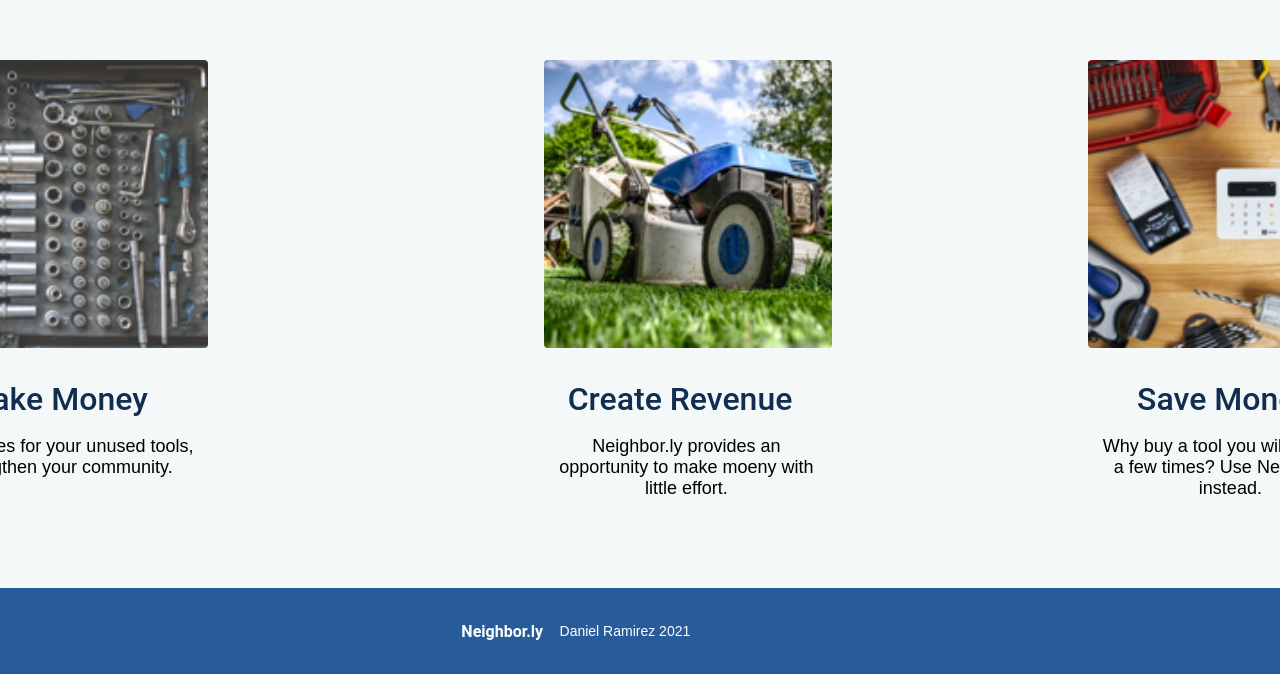
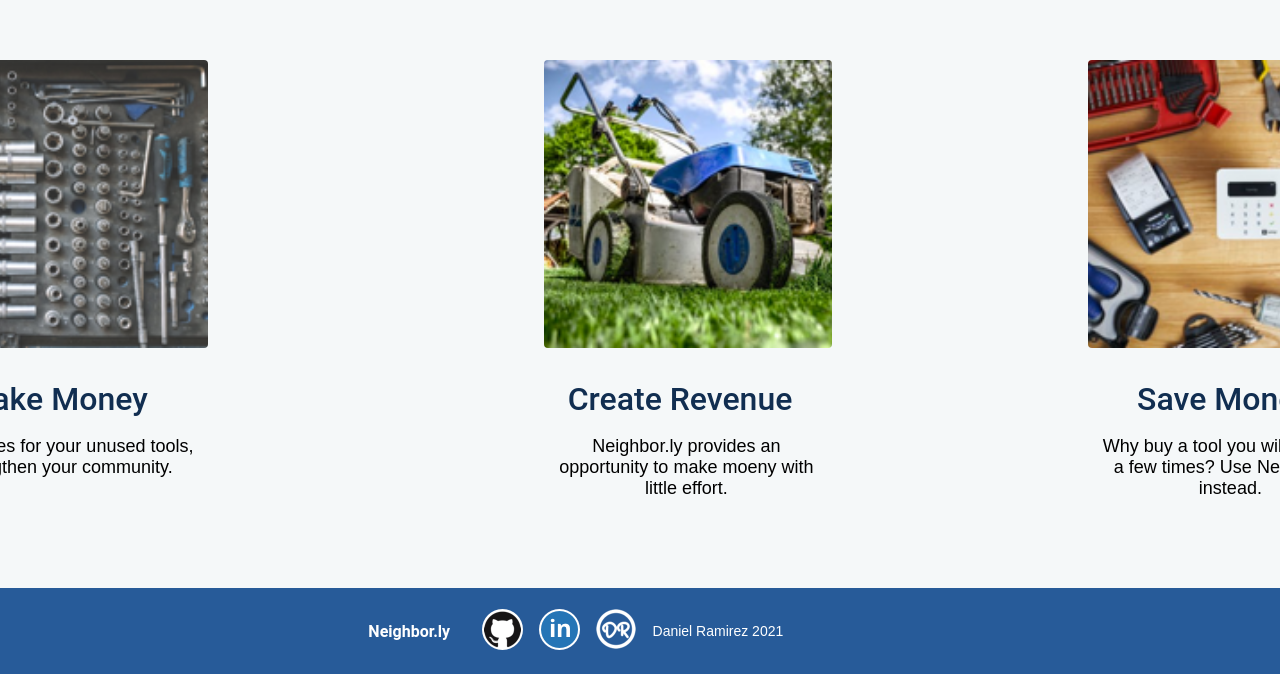
Before and after one commit to dantheman491/Neighbor.ly, a React (Create React App) app in the folder client/: page / in a window 1280 px wide. Shown: the part 692-1366 px from the top of the page. Built offline with nearby package versions, Linux system fonts and the light colour scheme.

Commit message:
added assets

```diff
--- a/client/src/components/shared/Footer/Footer.css
+++ b/client/src/components/shared/Footer/Footer.css
@@ -17,13 +17,22 @@
   justify-content: center;
   font-family: "Roboto", sans-serif;
 }
-/* .three-logos {
-  background-color: bisque;
+.three-logos {
+  display: flex;
+  align-items: center;
+  justify-content: center;
+
+  margin-left: 1em;
 }
 .first-one {
-  background-color: blueviolet;
-  background-image: url("../../assets/Githublogo.png");
-} */
+  margin-left: 1em;
+}
+.second-one {
+  margin-left: 1em;
+}
+.third-one {
+  margin-left: 1em;
+}
 .footer-text {
   display: flex;
   justify-content: space-between;
--- a/client/src/components/shared/Footer/Footer.jsx
+++ b/client/src/components/shared/Footer/Footer.jsx
@@ -1,25 +1,29 @@
 import React from "react";
 import "./Footer.css";
 import { Link } from "react-router-dom";
-
+import Githublogo from "../../../assets/Githublogo.png";
+import drlogo from "../../../assets/drlogo.png";
+import Linkedinlogo from "../../../assets/Linkedinlogo.png";
 const Footer = () => {
   return (
     <div className="footer">
       <Link to="/">
         <h1 className="footer-h1">Neighbor.ly</h1>
       </Link>
-      {/* <div className="three-logos">
+      <div className="three-logos">
         <div className="first-one">
-          <a href="https://github.com/dantheman491/Neighbor.ly">logo1</a>
+          <img src={Githublogo} />
+          <a href="https://github.com/dantheman491/Neighbor.ly"></a>
         </div>
-        <img src={require("../../assets/Githublogo.png")} />
         <div className="second-one">
-          <a href="https://github.com/dantheman491/Neighbor.ly">logo1</a>
+          <a href="https://www.linkedin.com/in/danielatilio/"></a>
+          <img src={Linkedinlogo} />
         </div>
         <div className="third-one">
-          <a href="https://github.com/dantheman491/Neighbor.ly">logo1</a>
+          <a href="https://www.danielramirez.design/"></a>
+          <img src={drlogo} />
         </div>
-      </div> */}
+      </div>
       <div className="footer-text">
         <h4 className="footer-h4">Daniel Ramirez 2021</h4>
         <div>
```
Also changed, not shown: client/src/assets/Linkedinlogo.png (renamed from client/src/assets/Linkedin logo.png), client/src/assets/drlogo.png (renamed from client/src/assets/dr logo.png).
